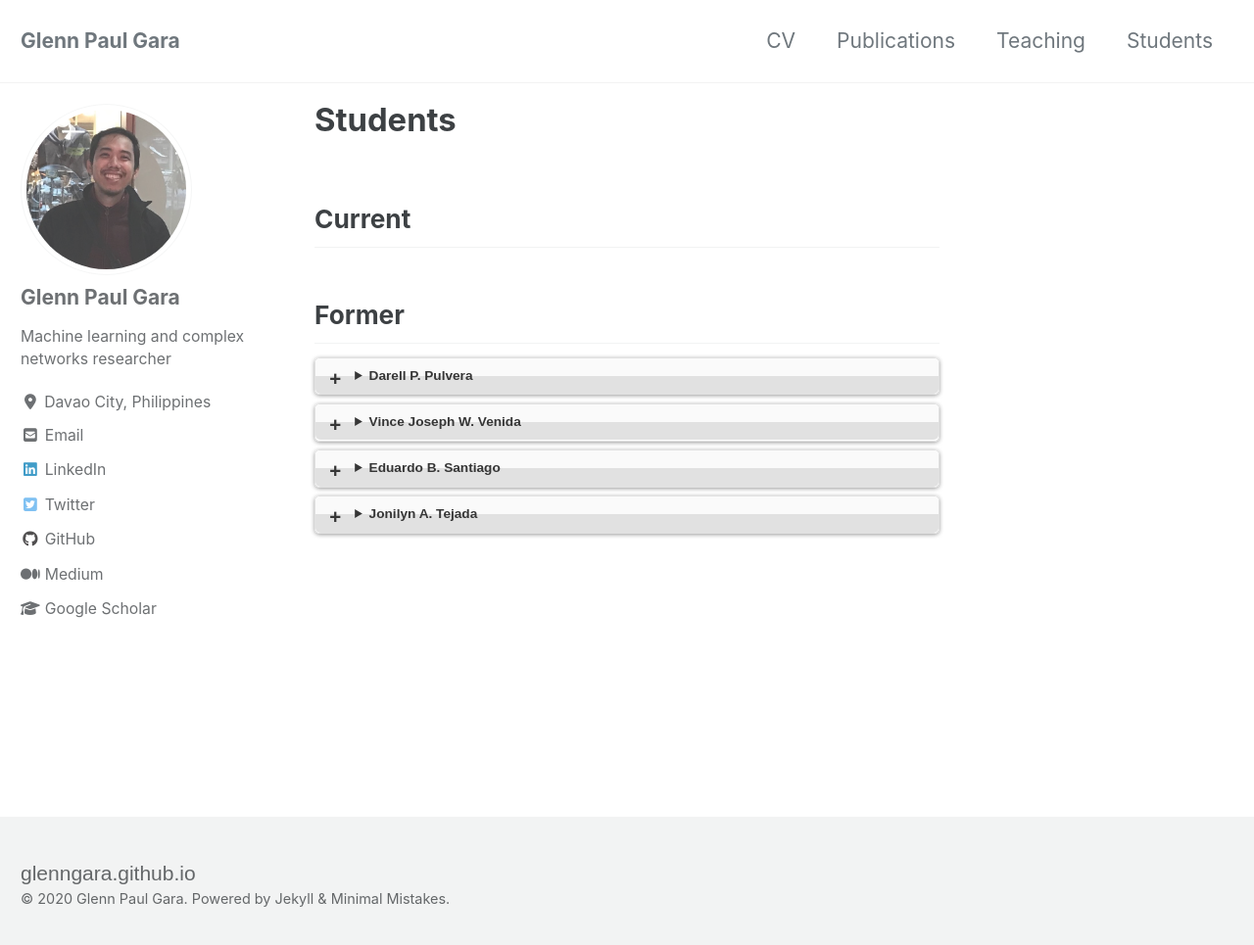
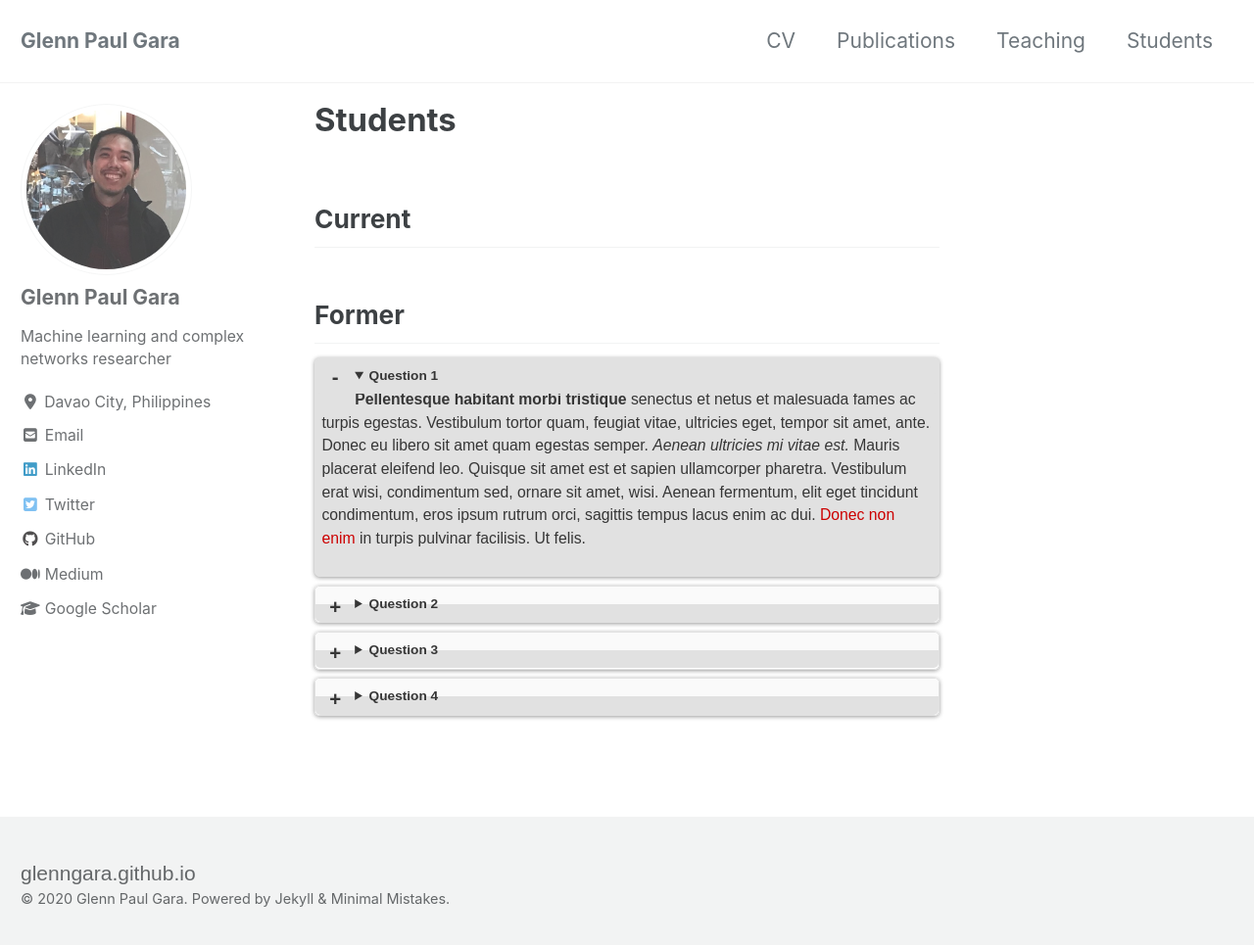
Before and after one commit to glenngara/glenngara.github.io, a Jekyll site: the page built from _pages/students.md, in a window 1280 px wide and 971 px high. Shown: the top 965 px of the window at 98% size. Built offline with Jekyll 4.4.1, drawn with Linux system fonts in a browser that asks for light colours; cached includes are drawn as plain includes; nearby versions of some CDN libraries.

Commit message:
added studeents menu

```diff
--- a/_pages/students.md
+++ b/_pages/students.md
@@ -24,7 +24,24 @@ Current
 
 Former
 ------
+<details open>
+    <summary>Question 1</summary>
+    <p><strong>Pellentesque habitant morbi tristique</strong> senectus et netus et malesuada fames ac turpis egestas. Vestibulum tortor quam, feugiat vitae, ultricies eget, tempor sit amet, ante. Donec eu libero sit amet quam egestas semper. <em>Aenean ultricies mi vitae est.</em> Mauris placerat eleifend leo. Quisque sit amet est et sapien ullamcorper pharetra. Vestibulum erat wisi, condimentum sed, ornare sit amet, wisi. Aenean fermentum, elit eget tincidunt condimentum, eros ipsum rutrum orci, sagittis tempus lacus enim ac dui. <a href="#">Donec non enim</a> in turpis pulvinar facilisis. Ut felis.</p>
+</details>
 <details>
+    <summary>Question 2</summary>
+    <p><strong>Pellentesque habitant morbi tristique</strong> senectus et netus et malesuada fames ac turpis egestas. Vestibulum tortor quam, feugiat vitae, ultricies eget, tempor sit amet, ante. Donec eu libero sit amet quam egestas semper. <em>Aenean ultricies mi vitae est.</em> Mauris placerat eleifend leo. Quisque sit amet est et sapien ullamcorper pharetra. Vestibulum erat wisi, condimentum sed, ornare sit amet, wisi. Aenean fermentum, elit eget tincidunt condimentum, eros ipsum rutrum orci, sagittis tempus lacus enim ac dui. <a href="#">Donec non enim</a> in turpis pulvinar facilisis. Ut felis.</p>
+</details>
+<details>
+    <summary>Question 3</summary>
+    <p><strong>Pellentesque habitant morbi tristique</strong> senectus et netus et malesuada fames ac turpis egestas. Vestibulum tortor quam, feugiat vitae, ultricies eget, tempor sit amet, ante. Donec eu libero sit amet quam egestas semper. <em>Aenean ultricies mi vitae est.</em> Mauris placerat eleifend leo. Quisque sit amet est et sapien ullamcorper pharetra. Vestibulum erat wisi, condimentum sed, ornare sit amet, wisi. Aenean fermentum, elit eget tincidunt condimentum, eros ipsum rutrum orci, sagittis tempus lacus enim ac dui. <a href="#">Donec non enim</a> in turpis pulvinar facilisis. Ut felis.</p>
+</details>
+<details>
+    <summary>Question 4</summary>
+    <p><strong>Pellentesque habitant morbi tristique</strong> senectus et netus et malesuada fames ac turpis egestas. Vestibulum tortor quam, feugiat vitae, ultricies eget, tempor sit amet, ante. Donec eu libero sit amet quam egestas semper. <em>Aenean ultricies mi vitae est.</em> Mauris placerat eleifend leo. Quisque sit amet est et sapien ullamcorper pharetra. Vestibulum erat wisi, condimentum sed, ornare sit amet, wisi. Aenean fermentum, elit eget tincidunt condimentum, eros ipsum rutrum orci, sagittis tempus lacus enim ac dui. <a href="#">Donec non enim</a> in turpis pulvinar facilisis. Ut felis.</p>
+</details>
+
+<!-- <details>
 <summary>Darell P. Pulvera</summary>
 <p>
 Master in Information Technology, 2019 <br>
@@ -52,4 +69,4 @@ A Model Based Prediction of Desirable Applicants through Employee’s Perception
 Master in Information Technology, 2018 <br>
 LeafCheckIT: A Banana Leaf Analyzer for Identifying Macronutrient Deficiency
 </p>
-</details>
+</details> -->
```
